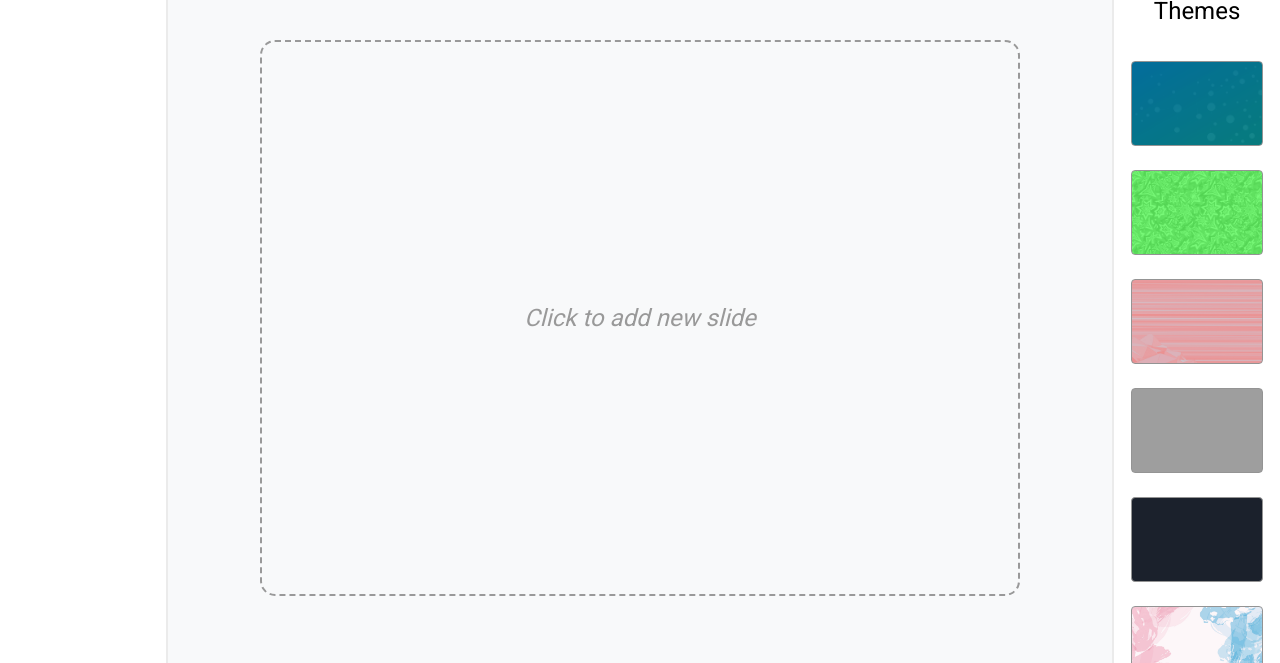
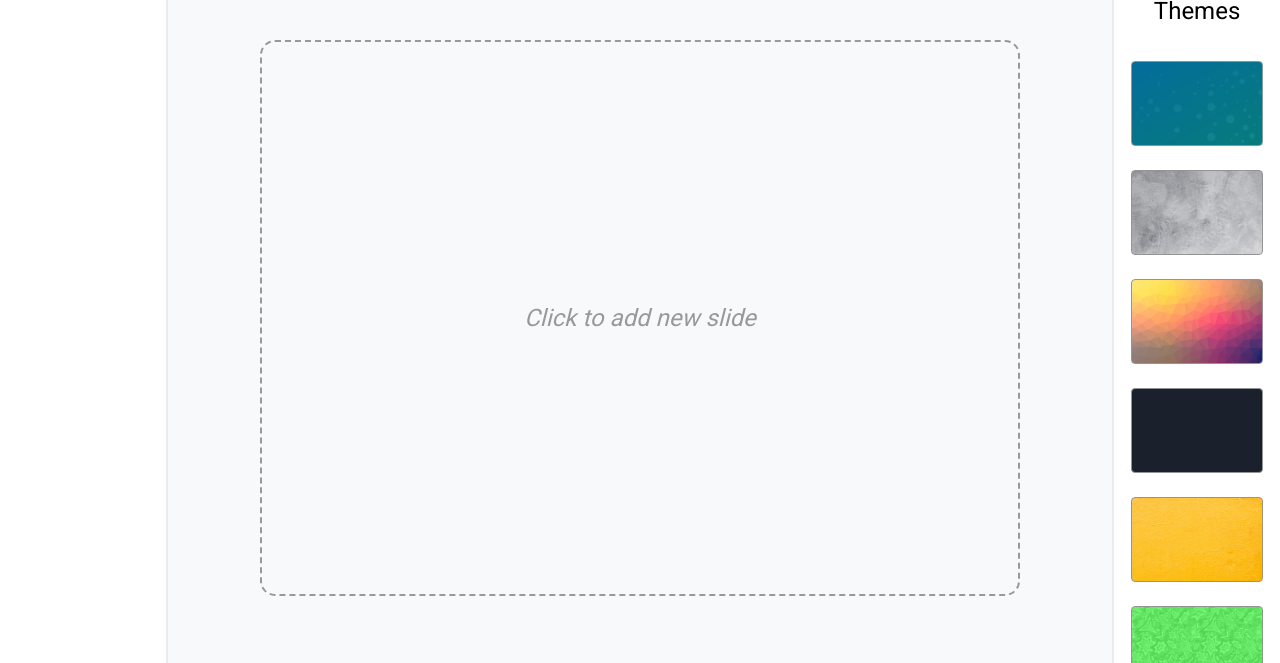
Before and after one commit to beingbiplov/SlideX, a website: page public/index.html in a window 1280 px wide. Shown: the part 137-800 px from the top of the page. Drawn offline with Linux system fonts and the light colour scheme; no server answers; grey boxes are pictures that could not be loaded; a web font is replaced by a local one.

Commit message:
update themes

```diff
--- a/public/assets/css/reset.css
+++ b/public/assets/css/reset.css
@@ -52,6 +52,9 @@ textarea::placeholder {
     color: black;
     font-size: 0.8em;
     padding: 12px 16px;
+}
+textarea:hover{
+    border: 1px solid #949494;
 }
 
 textarea:focus {
--- a/public/assets/css/slide_themes.css
+++ b/public/assets/css/slide_themes.css
@@ -65,3 +65,15 @@
 .green_pattern {
     background: url('../images/green_pattern.jpg');
 }
+
+.white_noise {
+    background: url('../images/white_noise.jpg');
+}
+
+.yellow_wall {
+    background: url('../images/yellow_wall.jpg');
+}
+
+.red_yellow_gr {
+    background: url('../images/red_yellow_gr.png');
+}
--- a/public/assets/js/constant.js
+++ b/public/assets/js/constant.js
@@ -9,7 +9,7 @@ const addNewSlideBtn = document.getElementById('add_new_slide_bottom_nav_btn')
 const selLayoutBtn = document.getElementsByClassName('sel_layout--btn')
 const selThemeBth = document.getElementsByClassName('sel_theme--btn')
 
-const themeList = ['network_pattern', 'green_pattern', 'pink_patterns', 'blue_bg',  'simple_dark', 'red_blue', 'vertical_red_teal', 'streamline', 'beach_day', 'blue_horizon']
+const themeList = ['network_pattern', 'white_noise', 'red_yellow_gr', 'simple_dark', 'yellow_wall' ,'green_pattern', 'pink_patterns', 'blue_bg']
 const transitionList = ['Slide', 'Fade']
 
 const addTextBoxBtn = document.getElementById('add_textbox')
```
Also changed, not shown: public/assets/images/red_yellow_gr.png (added), public/assets/images/white_noise.jpg (added), public/assets/images/yellow_wall.jpg (added).
